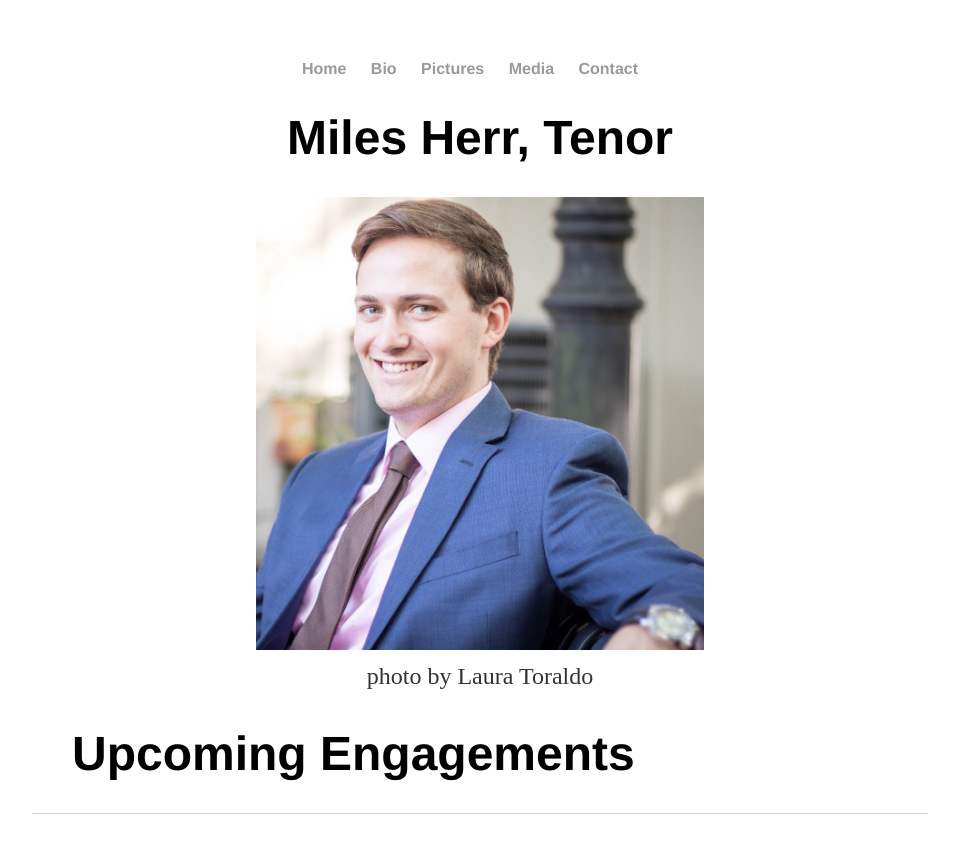
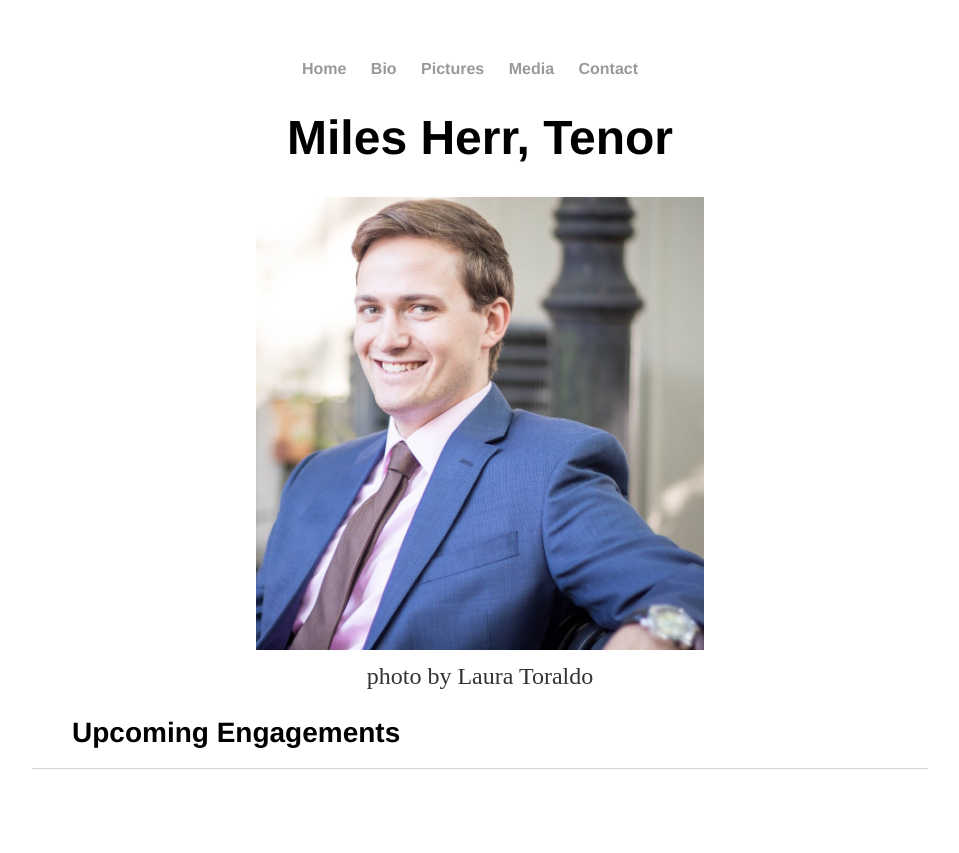
Before and after one commit to leemlb06pmi/leemlb06pmi.github.io, a Jekyll site: the page built from index.html, in a window 1280 px wide. Shown: the top 853 px of the page, without its empty margins (160-1119 px from the left). Built offline with Jekyll 4.4.1, drawn with Linux system fonts in a browser that asks for light colours.

Commit message:
Update index.html

```diff
--- a/index.html
+++ b/index.html
@@ -11,6 +11,6 @@ title: Miles Herr, Tenor
 		photo by Laura Toraldo
 	</p>
 <blockquote>
-<h1 style="text-align:left">Upcoming Engagements</h1>
+<h1 style="text-align:left; font-size:1.75em;">Upcoming Engagements</h1>
 </blockquote>
 </div><!-- /.blurb -->
```
